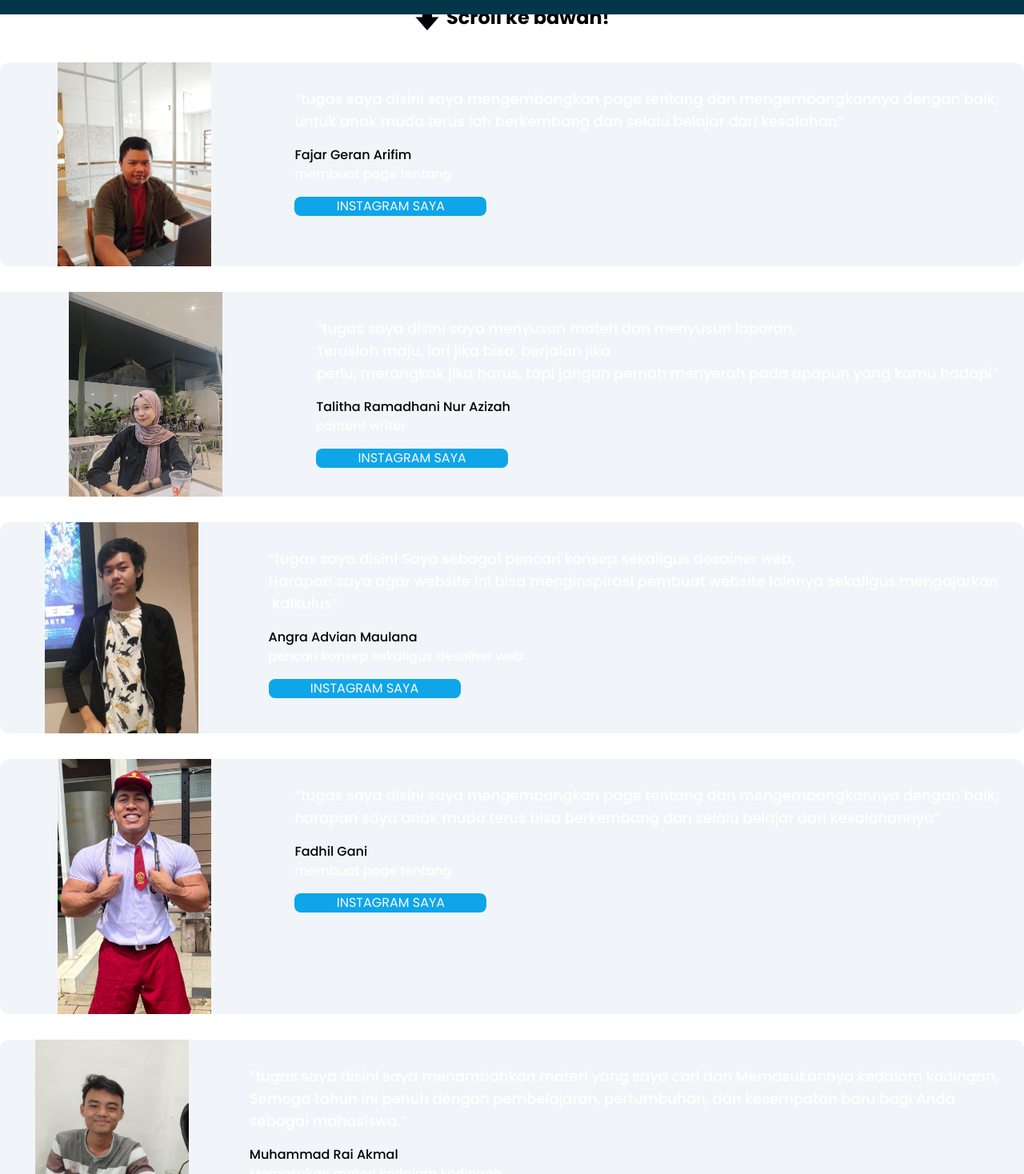
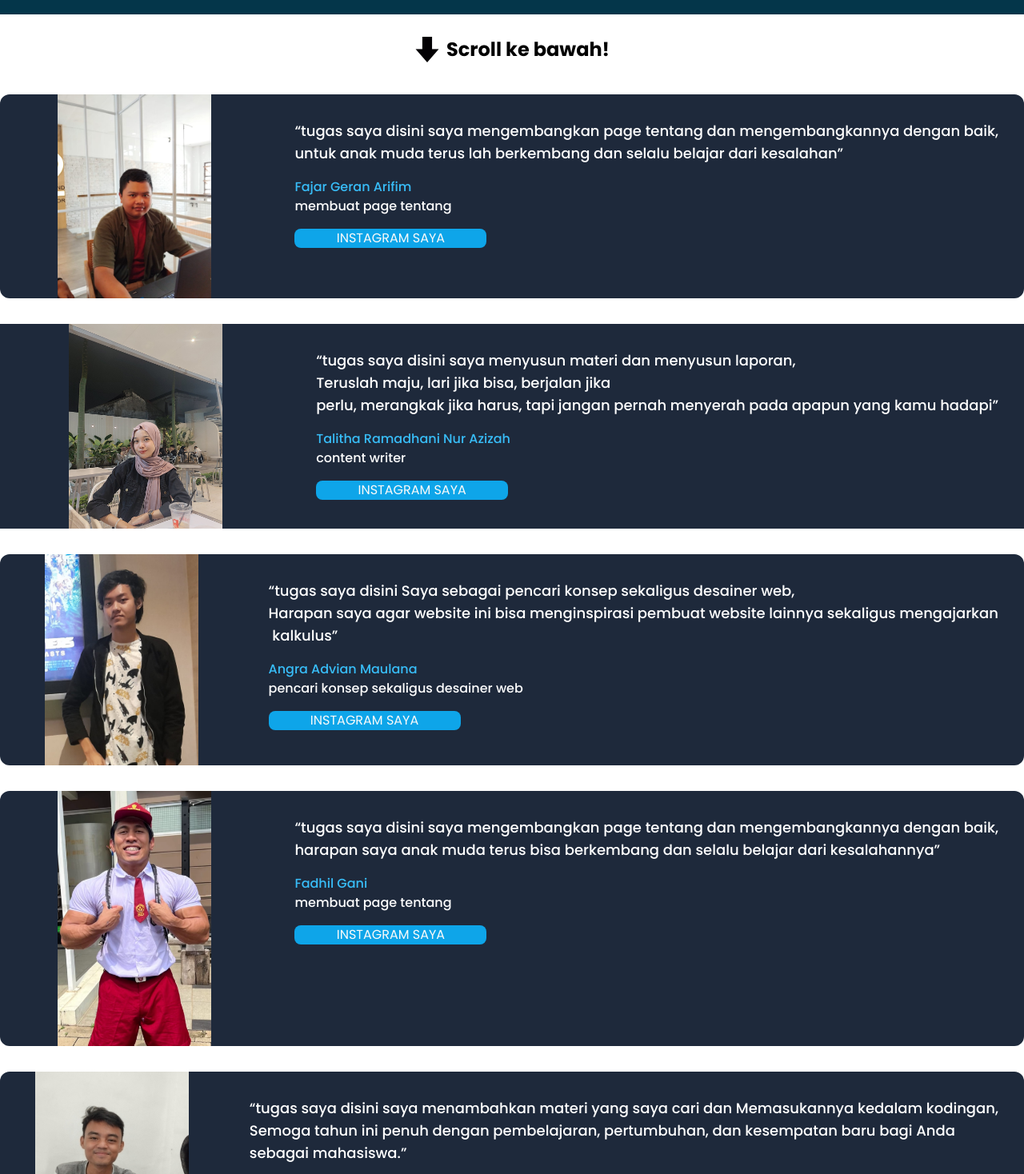
Before and after one commit to padiil/CalPro, a Vue app: page /about in a window 1280 px wide. Shown: the part 42-1510 px from the top of the page at 80% size. Built offline with nearby package versions, Linux system fonts and the light colour scheme.

Commit message:
ngabenerkeun darkmode margin

```diff
--- a/src/views/AboutView.vue
+++ b/src/views/AboutView.vue
@@ -1,8 +1,7 @@
 <template>
-  <div class="animation1"></div>
 
-  <div class="opacity">
-  <div class="my-8 text-2xl flex items-center justify-center animate-bounce">
+  <div class="opacity my-24">
+  <div class="my-8 mt-6 text-2xl flex items-center justify-center animate-bounce">
     <img src="/src/assets/foto_about/bigtdownarrow_83688.png" alt="Gambar" class="w-8 h-8 mr-2">
     Scroll ke bawah!
   </div>
@@ -11,7 +10,7 @@
     <!---->
     <div class="scroll-smooth">
       <div class="scale:-500">
-        <figure class="md:flex bg-slate-100 rounded-xl p-8 md:p-0 dark:bg-slate-800 mb-8" >
+        <figure class="md:flex bg-slate-100 rounded-xl p-8 md:p-0 bg-slate-800 mb-8 bg-slate-800" >
           <img
             class="w-24 h-24 md:w-48 md:h-auto  mx-auto bg-red-100 bg-center "
             src="/src/assets/foto_about/Gambar WhatsApp 2024-05-16 pukul 11.22.59_9f683f08.jpg"
@@ -21,13 +20,13 @@
           />
           <div class="pt-6 md:p-8 text-center md:text-left space-y-4">
             <blockquote>
-              <p class="text-lg font-medium text-white">
+              <p class="text-lg font-medium text-white ">
                 “tugas saya disini saya mengembangkan page tentang dan mengembangkannya dengan baik,<br />
                 untuk anak muda terus lah berkembang dan selalu belajar dari kesalahan”
               </p>
             </blockquote>
             <figcaption class="font-medium">
-              <div class="text-white-500 dark:text-sky-400">Fajar Geran Arifim</div>
+              <div class="text-white-500 text-sky-400">Fajar Geran Arifim</div>
               <div class="text-white">membuat page tentang</div>
             </figcaption>
             <a href="https://www.instagram.com/qx.nkp_amv/"
@@ -39,7 +38,7 @@
         </figure>
       </div>
     <!---->
-    <figure class="md:flex bg-slate-100  p-8 md:p-0 dark:bg-slate-800 mb-8">
+    <figure class="md:flex bg-slate-100  p-8 md:p-0 bg-slate-800 mb-8">
       <img
         class="w-24 h-24 md:w-48 md:h-auto  mx-auto bg-red-100"
         src="/src/assets/foto_about/Gambar WhatsApp 2024-05-11 pukul 18.49.01_d4b86803.jpg"
@@ -55,7 +54,7 @@
           </p>
         </blockquote>
         <figcaption class="font-medium">
-          <div class="text-white-500 dark:text-sky-400">Talitha Ramadhani Nur Azizah</div>
+          <div class="text-white-500 text-sky-400">Talitha Ramadhani Nur Azizah</div>
           <div class="text-white">content writer</div>
         </figcaption>
         <a href="https://www.instagram.com/talitharna_?igsh=eXd6YWV2eGY5OWgw"
@@ -70,7 +69,7 @@
 
     </figure>
     <!---->
-    <figure class="md:flex bg-slate-100 rounded-xl p-8 md:p-0 dark:bg-slate-800 mb-8">
+    <figure class="md:flex bg-slate-100 rounded-xl p-8 md:p-0 bg-slate-800 mb-8">
       <img
         class="w-24 h-24 md:w-48 md:h-auto  mx-auto bg-red-100 bg-contain"
         src="/src/assets/foto_about/Gambar WhatsApp 2024-05-12 pukul 09.58.15_334a9976.jpg"
@@ -86,7 +85,7 @@
           </p>
         </blockquote>
         <figcaption class="font-medium">
-          <div class="text-white-500 dark:text-sky-400">Angra Advian Maulana</div>
+          <div class="text-white-500 text-sky-400">Angra Advian Maulana</div>
           <div class="text-white">pencari konsep sekaligus desainer web</div>
         </figcaption>
         <a href="https://www.instagram.com/angraadvian?igsh=MW5jcXBqOTExMXcycg=="
@@ -97,7 +96,7 @@
       </div>
     </figure>
     <!---->
-    <figure class="md:flex bg-slate-100 rounded-xl p-8 md:p-0 dark:bg-slate-800 mb-8">
+    <figure class="md:flex bg-slate-100 rounded-xl p-8 md:p-0 bg-slate-800 mb-8">
       <img
         class="w-24 h-24 md:w-48 md:h-auto  mx-auto bg-red-100"
         src="/src/assets/foto_about/bertotot.jpg"
@@ -113,7 +112,7 @@
           </p>
         </blockquote>
         <figcaption class="font-medium">
-          <div class="text-white-500 dark:text-sky-400">Fadhil Gani</div>
+          <div class="text-white-500 text-sky-400">Fadhil Gani</div>
           <div class="text-white">membuat page tentang</div>
         </figcaption>
         <a href="https://www.instagram.com/talitharna_?igsh=eXd6YWV2eGY5OWgw"
@@ -124,7 +123,7 @@
       </div>
     </figure>
     <!---->
-    <figure class="md:flex bg-slate-100 rounded-xl p-8 md:p-0 dark:bg-slate-800 mb-8">
+    <figure class="md:flex bg-slate-100 rounded-xl p-8 md:p-0 bg-slate-800 mb-8">
       <img
         class="w-24 h-24 md:w-48 md:h-auto  mx-auto bg-red-100"
         src="/src/assets/foto_about/rai.jpg"
@@ -140,7 +139,7 @@
           </p>
         </blockquote>
         <figcaption class="font-medium">
-          <div class="text-white-500 dark:text-sky-400">Muhammad Rai Akmal</div>
+          <div class="text-white-500 text-sky-400">Muhammad Rai Akmal</div>
           <div class="text-white">Memasukan materi kedalam kodingan</div>
         </figcaption>
         <a href="https://www.instagram.com/mhmmdraiakmal/"
```
